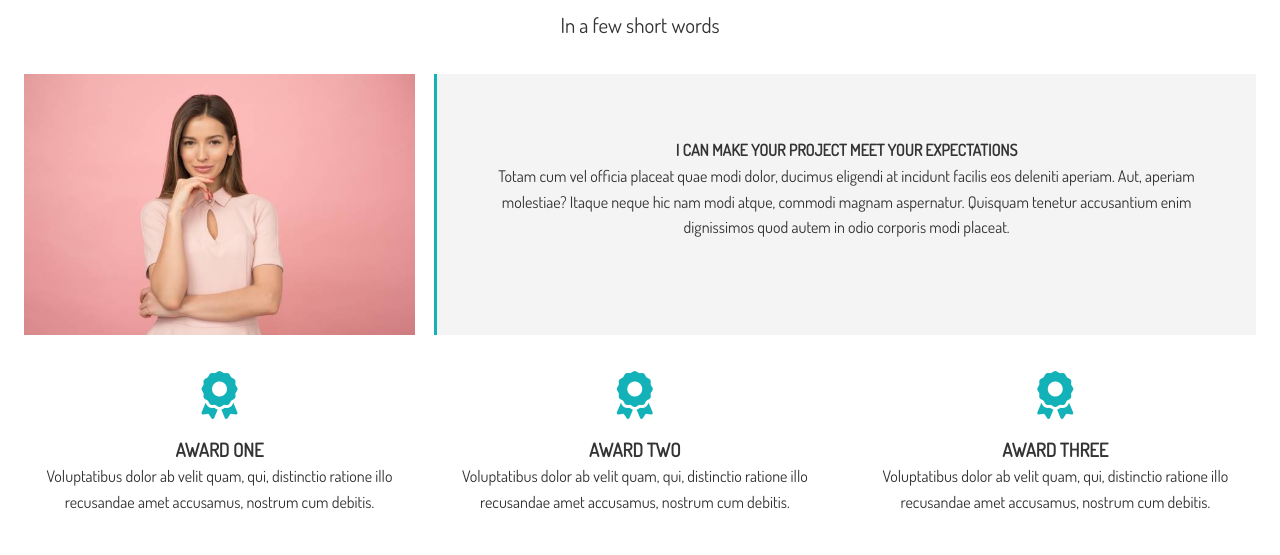
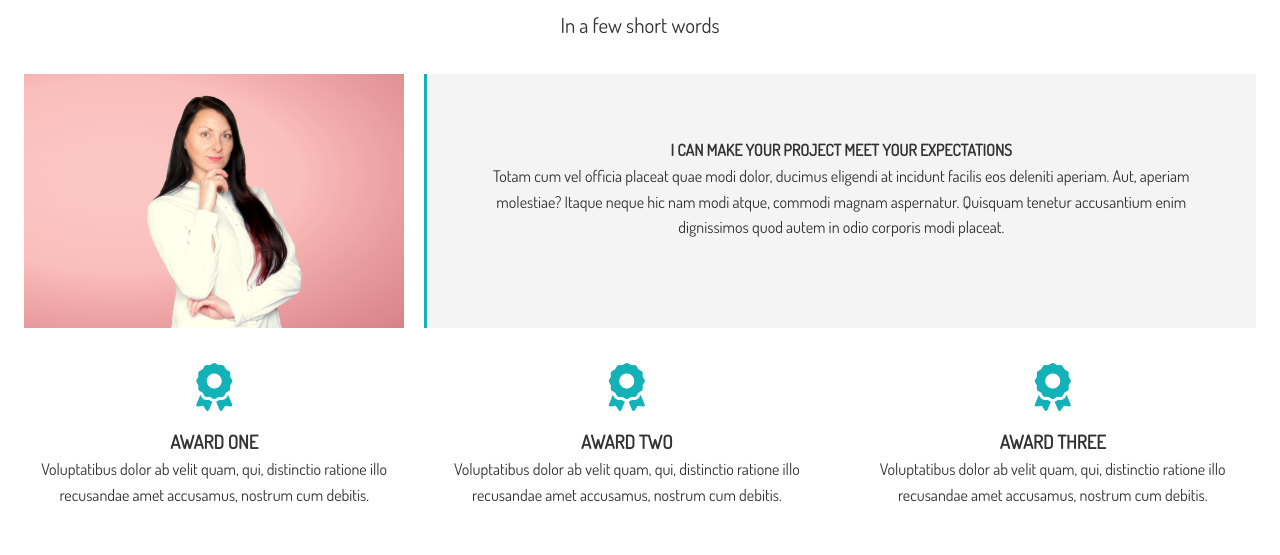
Before and after one commit to IzabelaGA/SamplePortfolio, a website: page dist/about.html in a window 1280 px wide. Shown: the part 207-762 px from the top of the page. Drawn offline with Linux system fonts and the light colour scheme.

Commit message:
Change bio image

```diff
--- a/scss/main.scss
+++ b/scss/main.scss
@@ -206,14 +206,15 @@ img {
         }
 
         // Grid Area
-        .bo-image {
+        .bio-image {
             grid-area: bioimage;
+            background: radial-gradient(ellipse at 25% 40%, #fac7c5 10%, #fabebc 45%, #f3b0ae 55%, #e7999c 75%, #D58387 100%);
         }
 
         .bio {
             grid-area: bio;
             border-left: 3px solid $main-color;
-            padding: 4rem 3rem;
+            padding: 4rem;
         }
 
         .award-1 {
```
Also changed, not shown: dist/about.html, dist/css/main.css, dist/img/about.png (added).
